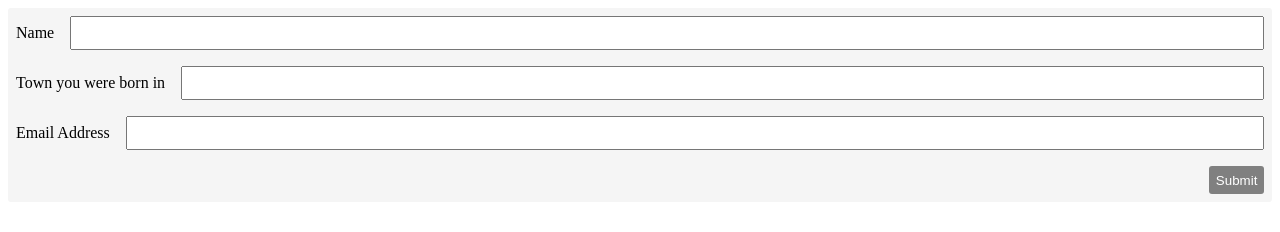
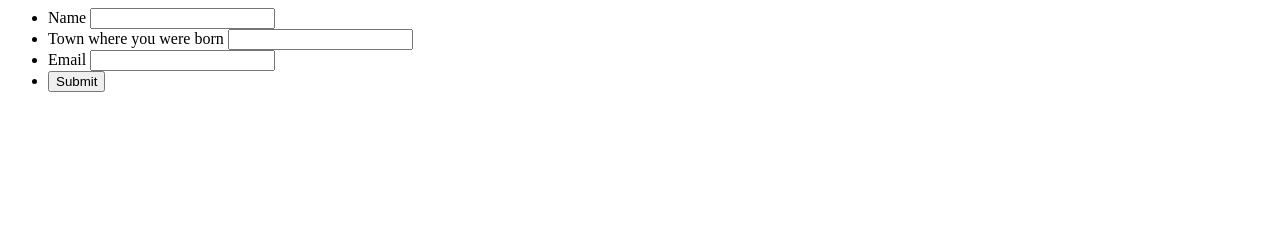
Before and after one commit to ZeeCoder91/ValForms-01, a plain HTML site: page index.html in a window 1280 px wide. Drawn offline with Linux system fonts and the light colour scheme.

Commit message:
readding markup

```diff
--- a/index.html
+++ b/index.html
@@ -3,7 +3,6 @@
     <meta charset="UTF-8">
     <meta http-equiv="X-UA-Compatible" content="IE=edge">
     <meta name="viewport" content="width=device-width, initial-scale=1.0">
-    <link rel="stylesheet" href="style.css">
     <title>Exercise</title>
 </head>
 <body>
@@ -14,17 +13,18 @@
                 <input type="text" id="name">
             </li>
             <li class="form-row">
-                <label for="townborn">Town you were born in</label>
+                <label for="townborn">Town where you were born</label>
                 <input type="text" id="townborn">
             </li>
             <li class="form-row">
-                <label for="email">Email Address</label>
+                <label for="email">Email</label>
                 <input type="email" id="email">
             </li>
             <li class="form-row">
-                <button type="button">Submit </button>
+                <button type="button">Submit</button>
             </li>
         </ul>
+
     </form>
 </body>
 </html>
--- a/style.css
+++ /dev/null
@@ -1,32 +0,0 @@
-.wrapper {
-    background-color: whitesmoke;
-    border-radius: 3px;
-    padding: 0;
-}
-
-.form-row {
-    display: flex;
-    justify-content: flex-end;
-    padding: .5em;
-}
-
-.form-row input {
-    flex: 1;
-}
-
-.form-row label {
-    padding: .5em 1em .5em 0;
-}
-
-.form-row input,
-.form-row button {
-    padding: .3em;
-}
-
-.form-row button {
-    background-color: grey;
-    border-radius: 3px;
-    border: 0;
-    color: white;
-    padding: .5em;
-}
```
